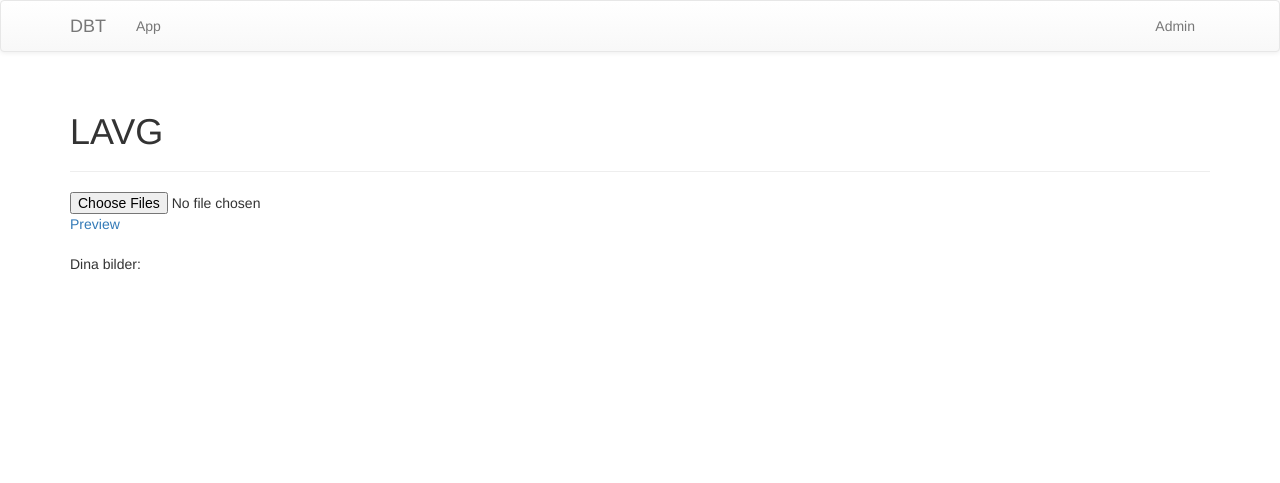
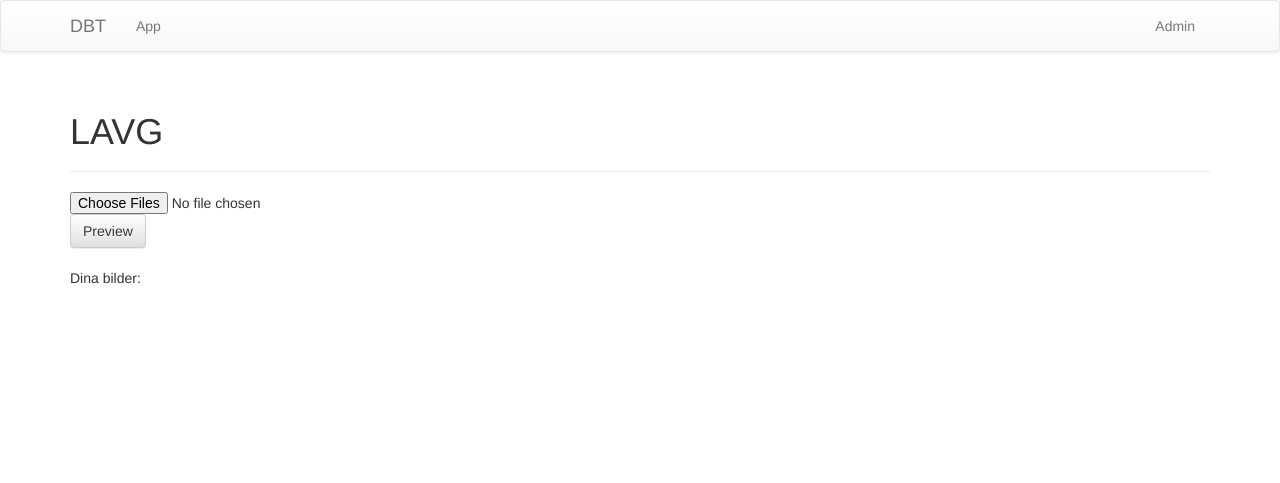
Before and after one commit to siggelito/lavg, a Django app: page /app/ in a window 1280 px wide. Shown: the top 483 px of the page. Run offline with Django 3.2, Linux system fonts and the light colour scheme; some libraries are stand-ins or nearby versions.

Commit message:
new index

```diff
--- a/dbtapp/static/dbtapp/style.css
+++ b/dbtapp/static/dbtapp/style.css
@@ -68,6 +68,12 @@ footer {
 
 
 /* Modal preview window */
+
+#openModal {
+	position: relative;
+	float: right;
+}
+
 .modalDialog {
 	position: fixed;
 	font-family: Arial, Helvetica, sans-serif;
--- a/dbtapp/templates/dbtapp/index.html
+++ b/dbtapp/templates/dbtapp/index.html
@@ -17,7 +17,7 @@
 -->
 	<input type="file" id="input" multiple />
 
-	<a href="#openModal">Preview</a>
+	<a href="#openModal" class="btn btn-default">Preview</a>
 
 	<div id="openModal" class="modalDialog">
 		<div>
```
